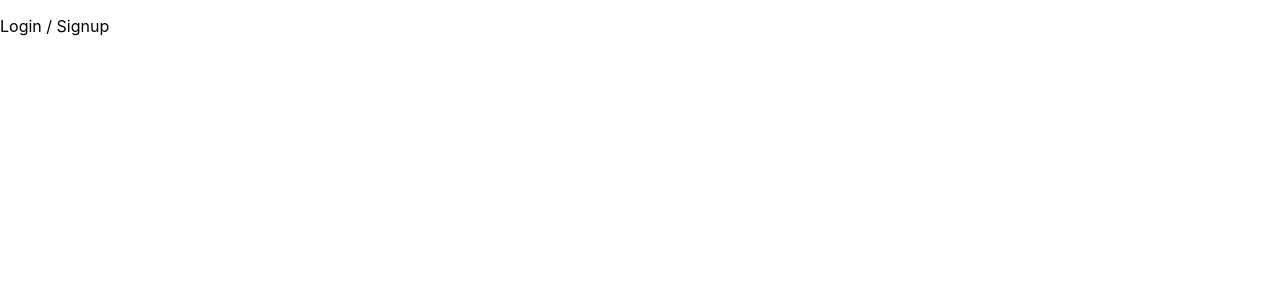
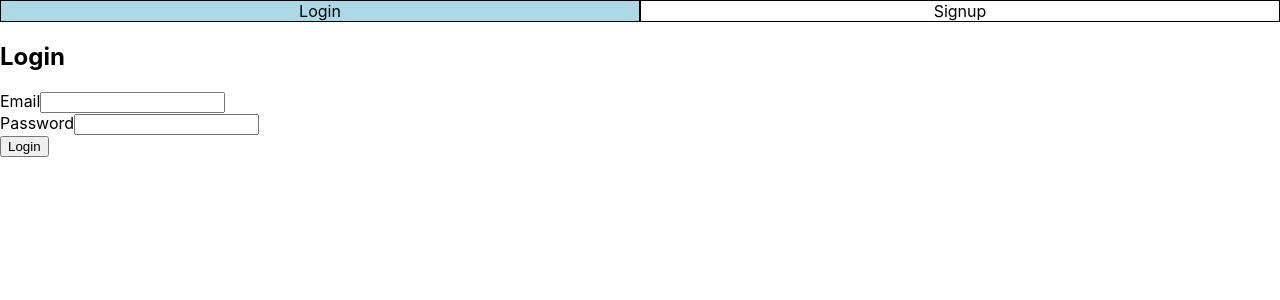
Before and after one commit to Keskinev87/trivia, a React (Create React App) app: page / in a window 1280 px wide. Shown: the top 300 px of the page. Built offline with nearby package versions, Linux system fonts and the light colour scheme; no server answers.

Commit message:
Added login functionality

```diff
--- a/src/actions/UserActions.ts
+++ b/src/actions/UserActions.ts
@@ -3,6 +3,8 @@ import { Friend } from '../models/Friend';
 
 export enum UserActionTypes {
     CHECK_LOGGED_IN = "CHECK_LOGGED_IN",
+    SELECT_LOGIN = "SELECT_LOGIN",
+    SELECT_SIGNUP = "SELECT_SIGNUP",
     TRY_LOGIN = "TRY_LOGIN",
     LOGIN_SUCCESS = "LOGIN_SUCCESS",
     LOGIN_FAILED = "LOGIN_FAILED",
@@ -19,6 +21,14 @@ export enum UserActionTypes {
 
 export interface CheckLoggedIn {
     type: UserActionTypes.CHECK_LOGGED_IN;
+}
+
+export interface SelectLogin {
+    type: UserActionTypes.SELECT_LOGIN;
+}
+
+export interface SelectSignup {
+    type: UserActionTypes.SELECT_SIGNUP;
 }
 
 export interface UserTryLogin {
@@ -68,5 +78,5 @@ export interface JoinRandomRoomFail {
 
 
 
-export type UserActions = CheckLoggedIn | UserTryLogin | UserLoginSuccess | UserLoginFailed | UserLogout
+export type UserActions = CheckLoggedIn | SelectLogin | SelectSignup | UserTryLogin | UserLoginSuccess | UserLoginFailed | UserLogout
 | FriendIsOnline | FriendIsOffline | TryJoinRandomRoom | CancelJoinRandomRoom | JoinRandomRoomSuccess | JoinRandomRoomFail // | next action
--- a/src/components/LoginSignup.tsx
+++ b/src/components/LoginSignup.tsx
@@ -1,8 +1,9 @@
 import React from 'react';
 import { connect } from 'react-redux'
 import { socket } from '../App';
-import { UserState } from '../reducers/userReducer';
 import { AppState } from '../store/Store'
+import { UserActionTypes } from '../actions/UserActions';
+import Login from './authentication/Login'
 
 // interface UserProps {
 //   dispatch: any,
@@ -11,22 +12,47 @@ import { AppState } from '../store/Store'
 // }
 
 class LoginSignup extends React.Component<any> {
+  componentWillMount() {
+    this.props.dispatch({
+      type: UserActionTypes.SELECT_LOGIN
+    })
+  }
   componentDidMount() {
     socket.emit("test");
     socket.on("test received", () => {
         console.log("Received back the test")
     })
   }
+
+  selectSignup = () => {
+    this.props.dispatch({
+      type: UserActionTypes.SELECT_SIGNUP
+    })
+  }
+
+  selectLogin = () => {
+    this.props.dispatch({
+      type: UserActionTypes.SELECT_LOGIN
+    })
+  }
+
+
   public render() {
     return (
         <div>
-            <p>Login / Signup</p>
+            <div className="auth-nav">
+              <div className="auth-section" onClick={this.selectLogin}><span >Login</span></div>
+              <div className="auth-section" onClick={this.selectSignup}><span >Signup</span></div>
+            </div>
+            <div className="auth-form">
+              {this.props.userState.status === "SIGNINGUP" ? "Signup" : <Login />}
+            </div>
+            {this.props.userState.isError && <p>{this.props.userState.error}</p>}
         </div>
     );
   }
 }
 
-// Grab the characters from the store and make them available on props
 const mapStateToProps = (store: AppState) => {
   return {
     userState: store.userState
--- /dev/null
+++ b/src/components/authentication/Login.tsx
@@ -0,0 +1,82 @@
+import React from 'react';
+import { AppState } from '../../store/Store';
+import { connect } from 'react-redux';
+import { socket } from '../../App';
+import { UserActionTypes } from '../../actions/UserActions'
+
+class Login extends React.Component<any, any> {
+    constructor(props:any) {
+        super(props);
+
+        this.state = {
+            email:'',
+            password:'',
+            loading: false,
+            error: false
+        };
+        this.handleChange = this.handleChange.bind(this);
+        this.handleSubmit = this.handleSubmit.bind(this);
+    }
+
+    componentWillMount() {
+        socket.on("login failed", (data: any) => {
+            console.log("error")
+            console.log(data.reason)
+            this.props.dispatch({
+                type: UserActionTypes.LOGIN_FAILED,
+                error: data.reason
+            })
+        });
+        socket.on("error", () => {
+            this.props.dispatch({
+                type: UserActionTypes.LOGIN_FAILED,
+                error: "Connection lost"
+            })
+        });
+    }
+
+    componentWillUnmount() {
+        socket.off("login failed");
+    }
+
+    handleChange(event: any) {
+        let name: any = event.target && event.target.name;
+        this.setState({
+            [name]:event.target.value
+        })
+    }
+
+    handleSubmit(event : any) {
+        event.preventDefault();
+        this.props.dispatch({
+            type:UserActionTypes.TRY_LOGIN,
+        })
+        socket.emit("login", {email: this.state.email, password: this.state.password});
+
+    }
+
+    render() {
+        return (
+            <form onSubmit={this.handleSubmit}>
+                <h2>Login</h2>
+                <div className="form-group">
+                    <label htmlFor='email'>Email</label>
+                    <input type="text" name="email" value={this.state.email} onChange={this.handleChange} />
+                </div>
+                <div className="form-group">
+                    <label htmlFor='password'>Password</label>
+                    <input type="password" name="password" value={this.state.password} onChange={this.handleChange} />
+                </div>
+                <button type="submit" value="Submit">Login</button>
+            </form>
+        )
+    }
+}
+
+const mapStateToProps = (store: AppState) => {
+    return {
+      userState: store.userState
+    };
+  };
+
+export default connect(mapStateToProps)(Login);
--- a/src/index.css
+++ b/src/index.css
@@ -7,7 +7,18 @@ body {
   -moz-osx-font-smoothing: grayscale;
 }
 
-code {
-  font-family: source-code-pro, Menlo, Monaco, Consolas, 'Courier New',
-    monospace;
+.auth-nav {
+  display: block;
 }
+
+.auth-section {
+  display: inline-block;
+  text-align: center;
+  width: 50%;
+  box-sizing: border-box;
+  border: 1px solid black;
+}
+
+.auth-section:hover {
+  background-color: lightblue;
+}
--- a/src/reducers/userReducer.ts
+++ b/src/reducers/userReducer.ts
@@ -3,12 +3,14 @@ import { User } from '../models/User';
 import { UserActionTypes, UserActions } from '../actions/UserActions'
 
 export enum PlayerStatus {
-    NONE = "NONE",
+    IDLE = "IDLE",
     CHALLENGED = "CHALLENGED",
     PLAYING = "PLAYING",
     WAITING = "WAITING",
     OFFLINE = "OFFLINE",
     RECONNECTING = "RECONNECTING",
+    SIGNINGUP = "SIGNINGUP",
+    LOGGINGIN = "LOGGINGIN"
 }
 
 export interface UserState {
@@ -19,16 +21,20 @@ export interface UserState {
     isLoading: Boolean,
     isError: Boolean,
     error: String,
+    email: String,
+    password: String
 }
 
 const initialUserState: UserState = {
     user: undefined,
     token: undefined,
-    status: PlayerStatus.NONE,
+    status: PlayerStatus.IDLE,
     challengeRoomId: undefined,
     isLoading: false,
     isError: false,
-    error: ''
+    error: '',
+    email: '',
+    password: ''
 }
 
 export const userReducer: Reducer<UserState, UserActions> = (
@@ -42,6 +48,18 @@ export const userReducer: Reducer<UserState, UserActions> = (
                 isLoading: true,
             }
         }
+        case UserActionTypes.SELECT_LOGIN: {
+            return {
+                ...state,
+                status: PlayerStatus.LOGGINGIN
+            }
+        }
+        case UserActionTypes.SELECT_SIGNUP: {
+            return {
+                ...state,
+                status: PlayerStatus.SIGNINGUP
+            }
+        }
         case UserActionTypes.TRY_LOGIN: {
             return {
                 ...state,
@@ -50,10 +68,10 @@ export const userReducer: Reducer<UserState, UserActions> = (
         }
         case UserActionTypes.LOGIN_FAILED: {
             return{
+                ...state,
                 isLoading: false,
                 isError: true,
                 error: action.error,
-                ...state
             }
         }
         case UserActionTypes.LOGIN_SUCCESS: {
```
